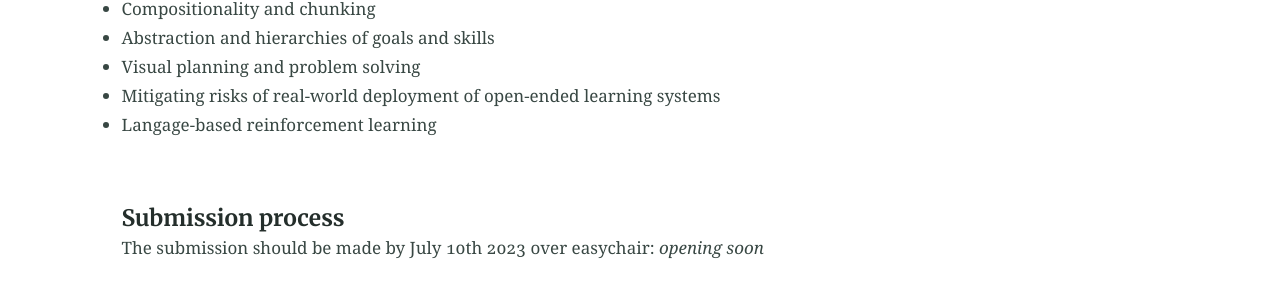
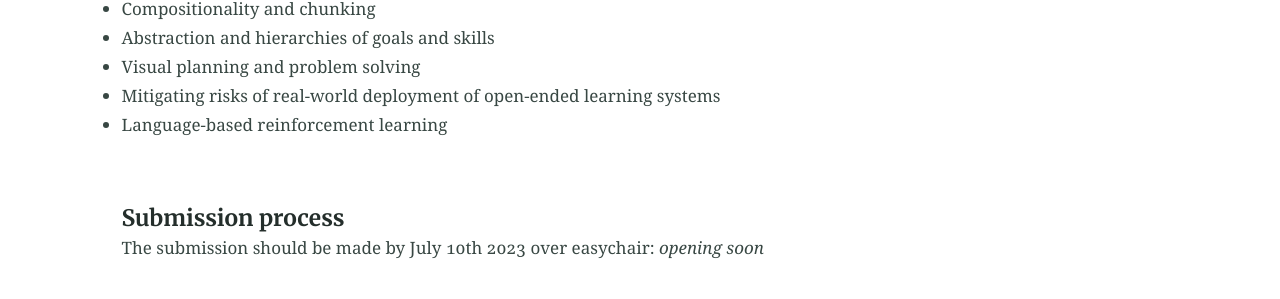
Before and after one commit to imolconf2023/imolconf2023.github.io, a Jekyll site: the page built from participate.md, in a window 1280 px wide. Shown: the part 676-975 px from the top of the page. Built offline with Jekyll 4.4.1, drawn with Linux system fonts in a browser that asks for light colours.

Commit message:
fix typo

```diff
--- a/participate.md
+++ b/participate.md
@@ -30,7 +30,7 @@ Topics of interest involve open-ended lifelong learning in autonomous agents and
 * Abstraction and hierarchies of goals and skills
 * Visual planning and problem solving
 * Mitigating risks of real-world deployment of open-ended learning systems
-* Langage-based reinforcement learning
+* Language-based reinforcement learning
 
 <br>
 <br>
```
Also changed, not shown: 2 other files.
